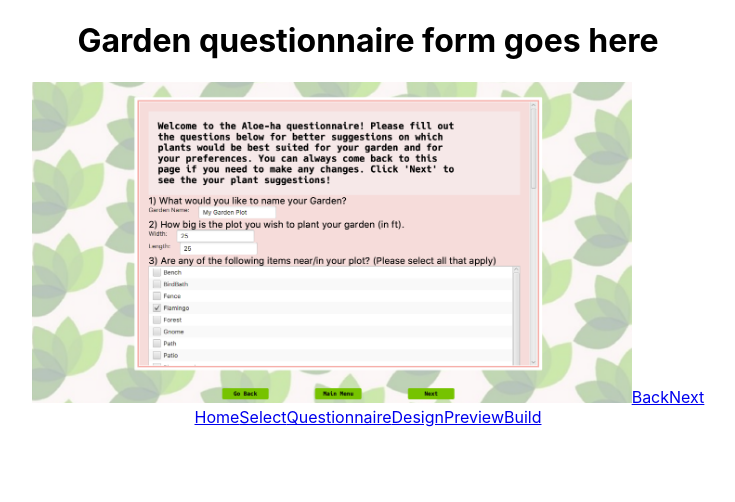
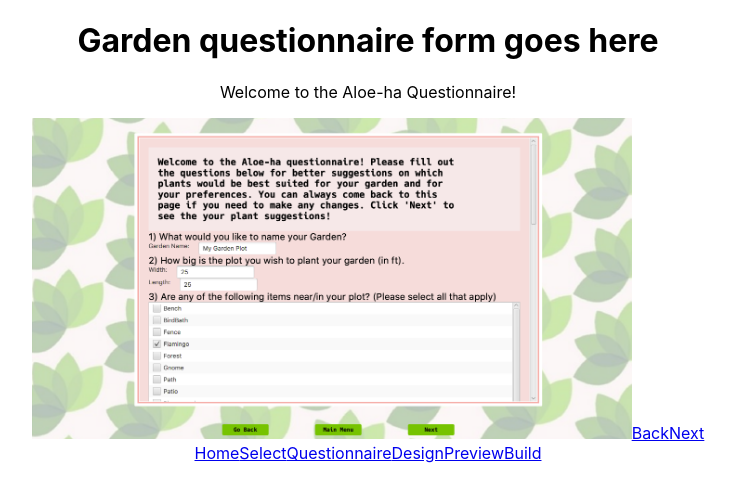
Before and after one commit to suint/475GardenUI, a React (Create React App) app in the folder aloeha/: page /questionnaire in a window 1280 px wide. Shown: the top 502 px of the page, without its empty margins (272-1007 px from the left). Built offline with nearby package versions, Linux system fonts and the light colour scheme.

Commit message:
added instructions for questionnaire

```diff
--- a/aloeha/src/components/Questionnaire.tsx
+++ b/aloeha/src/components/Questionnaire.tsx
@@ -7,6 +7,7 @@ function Questionnaire(props: any) {
     return (
         <div id="design">
             <h1>Garden questionnaire form goes here</h1>
+            <p> Welcome to the Aloe-ha Questionnaire!</p>
             <img src={placeholder} style={{ width: "600px" }} />
             <Link className="nav-link" to="/select">
                 Back
```
